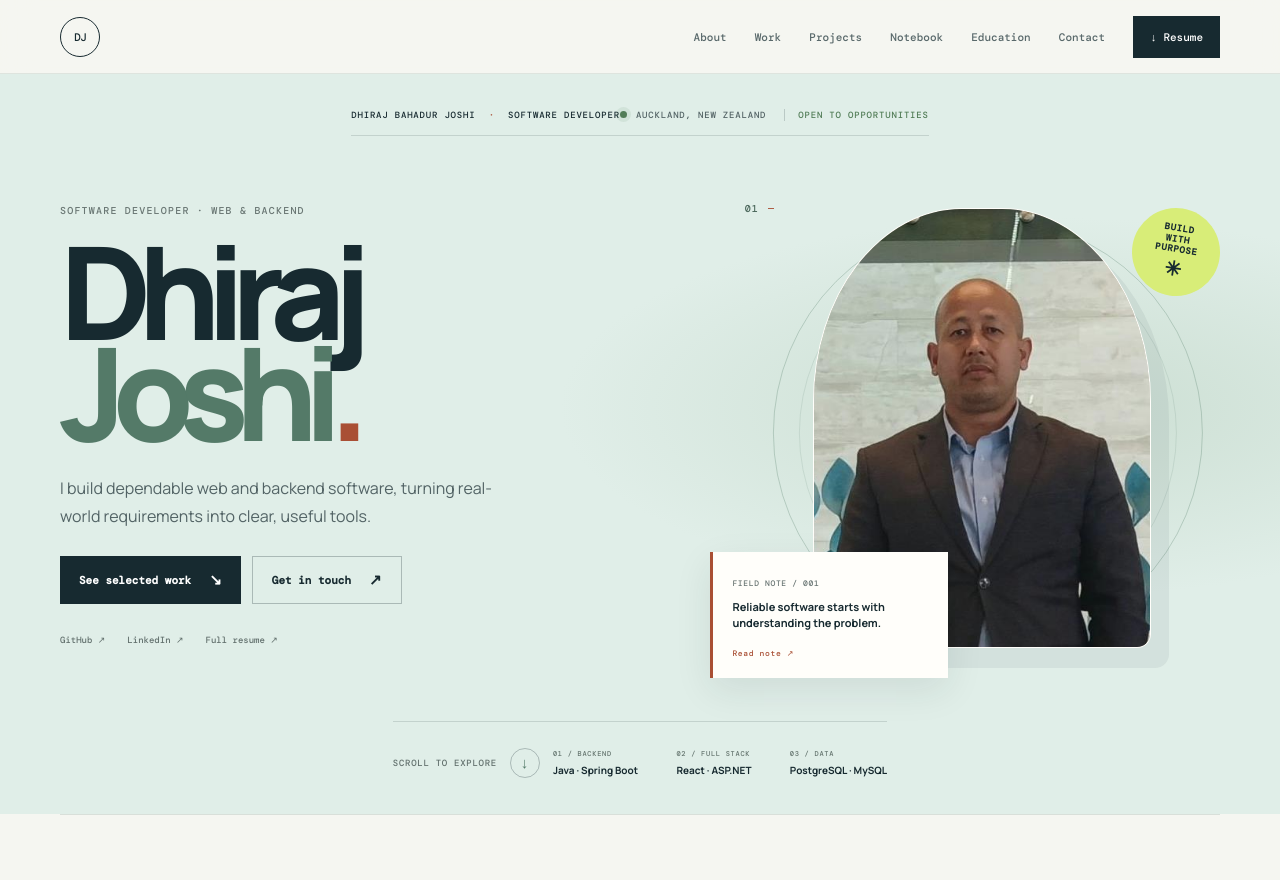
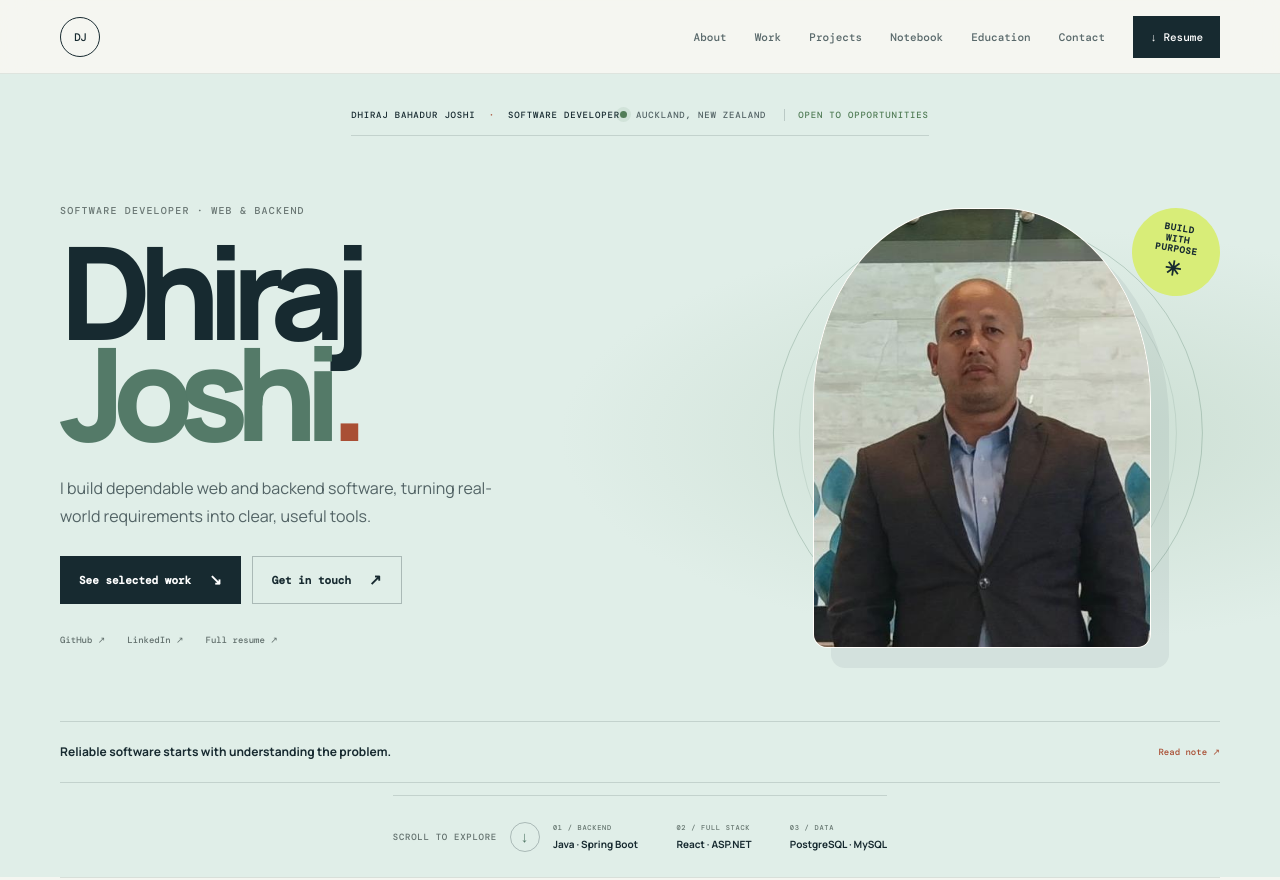
Before and after one commit to joshilaygh/dhiraj-bahadur-joshi-portfolio, a plain HTML site: page index.html in a window 1280 px wide. Shown: the top 880 px of the page. Drawn offline with nearby package versions, Linux system fonts and the light colour scheme.

Commit message:
Refine portrait hero spacing

```diff
--- a/index.html
+++ b/index.html
@@ -47,12 +47,12 @@
             <div class="hero-socials"><a href="https://github.com/joshilaygh" target="_blank" rel="noreferrer">GitHub ↗</a><a href="https://www.linkedin.com/in/dhiraj-bahadur-joshi-48987b242" target="_blank" rel="noreferrer">LinkedIn ↗</a><a href="resume.html">Full resume ↗</a></div>
           </div>
           <div class="hero-art">
-            <div class="hero-art-orbit" aria-hidden="true"></div><div class="hero-art-index" aria-hidden="true">01<span>—</span></div>
+            <div class="hero-art-orbit" aria-hidden="true"></div>
             <div class="portrait-frame"><img src="assets/profile-photo.jpg" alt="Portrait of Dhiraj Bahadur Joshi" fetchpriority="high" /></div>
-            <button class="featured-note" type="button" data-open-note><span>FIELD NOTE / 001</span><strong>Reliable software starts with understanding the problem.</strong><em>Read note ↗</em></button>
             <div class="hero-sticker" aria-hidden="true">BUILD<br />WITH<br />PURPOSE<span>✳</span></div>
           </div>
         </div>
+        <button class="featured-note" type="button" data-open-note><strong>Reliable software starts with understanding the problem.</strong><em>Read note ↗</em></button>
         <div class="hero-bottom"><span>Scroll to explore</span><a href="#about-section" aria-label="Scroll to about section">↓</a><div class="hero-proof"><div><span>01 / BACKEND</span><strong>Java · Spring Boot</strong></div><div><span>02 / FULL STACK</span><strong>React · ASP.NET</strong></div><div><span>03 / DATA</span><strong>PostgreSQL · MySQL</strong></div></div></div>
       </section>
 
--- a/profile.css
+++ b/profile.css
@@ -337,21 +337,6 @@ a {
 
 .hero-art-orbit::after {
   inset: 54px;
-}
-
-.hero-art-index {
-  position: absolute;
-  top: 19px;
-  left: 3%;
-  z-index: 2;
-  color: #4a665a;
-  font: 500 10px "DM Mono", monospace;
-  letter-spacing: .12em;
-}
-
-.hero-art-index span {
-  margin-left: 9px;
-  color: var(--accent);
 }
 
 .portrait-frame {
@@ -377,38 +362,38 @@ a {
 }
 
 .featured-note {
-  position: absolute;
-  bottom: 1%;
-  left: -4%;
-  z-index: 3;
-  width: 238px;
-  min-height: 120px;
-  padding: 17px 19px;
+  display: flex;
+  width: min(1160px, 100%);
+  min-height: 62px;
+  align-items: center;
+  justify-content: space-between;
+  gap: 20px;
+  margin: 0 auto 12px;
+  padding: 14px 0;
   border: 0;
-  border-left: 3px solid var(--accent);
-  background: var(--surface);
-  box-shadow: 0 12px 35px #172a3017;
+  border-top: 1px solid #172a3025;
+  border-bottom: 1px solid #172a3025;
+  background: transparent;
   text-align: left;
   cursor: pointer;
 }
 
-.featured-note span,
 .featured-note em {
-  color: #687472;
-  font: 500 8px "DM Mono", monospace;
-  letter-spacing: .08em;
+  flex: 0 0 auto;
+  color: var(--accent);
+  font: 500 9px "DM Mono", monospace;
+  font-style: normal;
+  white-space: nowrap;
 }
 
 .featured-note strong {
-  display: block;
-  margin: 8px 0;
-  font-size: 11px;
+  margin: 0;
+  font-size: 12px;
   line-height: 1.45;
 }
 
-.featured-note em {
+.featured-note:hover strong {
   color: var(--accent);
-  font-style: normal;
 }
 
 .hero-sticker {
@@ -1601,14 +1586,6 @@ a.project-card:hover {
     border-radius: 43% 43% 12px 12px;
   }
 
-  .featured-note {
-    bottom: 0;
-    left: 0;
-    width: min(205px, 58%);
-    min-height: 112px;
-    padding: 13px 14px;
-  }
-
   .featured-note strong {
     font-size: 10px;
   }
@@ -1815,10 +1792,6 @@ a.project-card:hover {
 
   .hero-art-orbit {
     width: 270px;
-  }
-
-  .featured-note {
-    width: 178px;
   }
 
   .hero-sticker {
```
